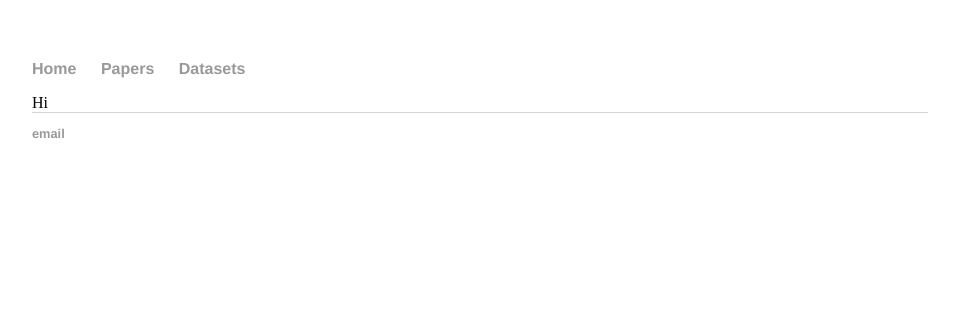
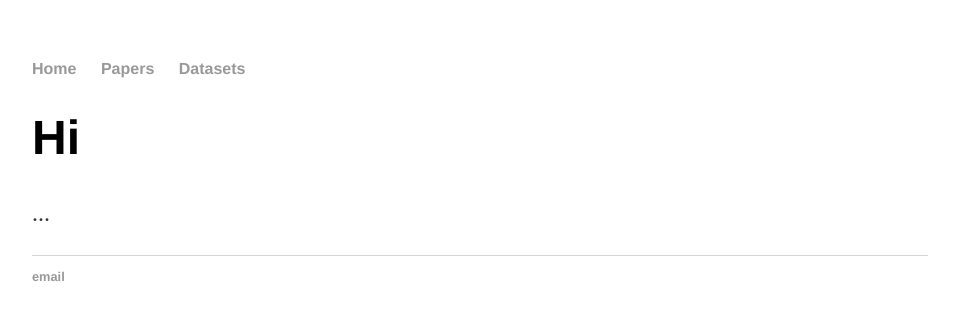
Before and after one commit to ferfeitosa/2, a Jekyll site: the page built from datasets/index.html, in a window 1280 px wide. Shown: the top 320 px of the page, without its empty margins (160-1119 px from the left). Built offline with Jekyll 4.4.1, drawn with Linux system fonts in a browser that asks for light colours.

Commit message:
Update index.html

```diff
--- a/datasets/index.html
+++ b/datasets/index.html
@@ -3,4 +3,7 @@ layout: default
 title: Datasets
 ---
 
-Hi
+<div class="blurb">
+	<h1>Hi </h1>
+	<p>...</a></p>
+</div><!-- /.blurb -->
```
